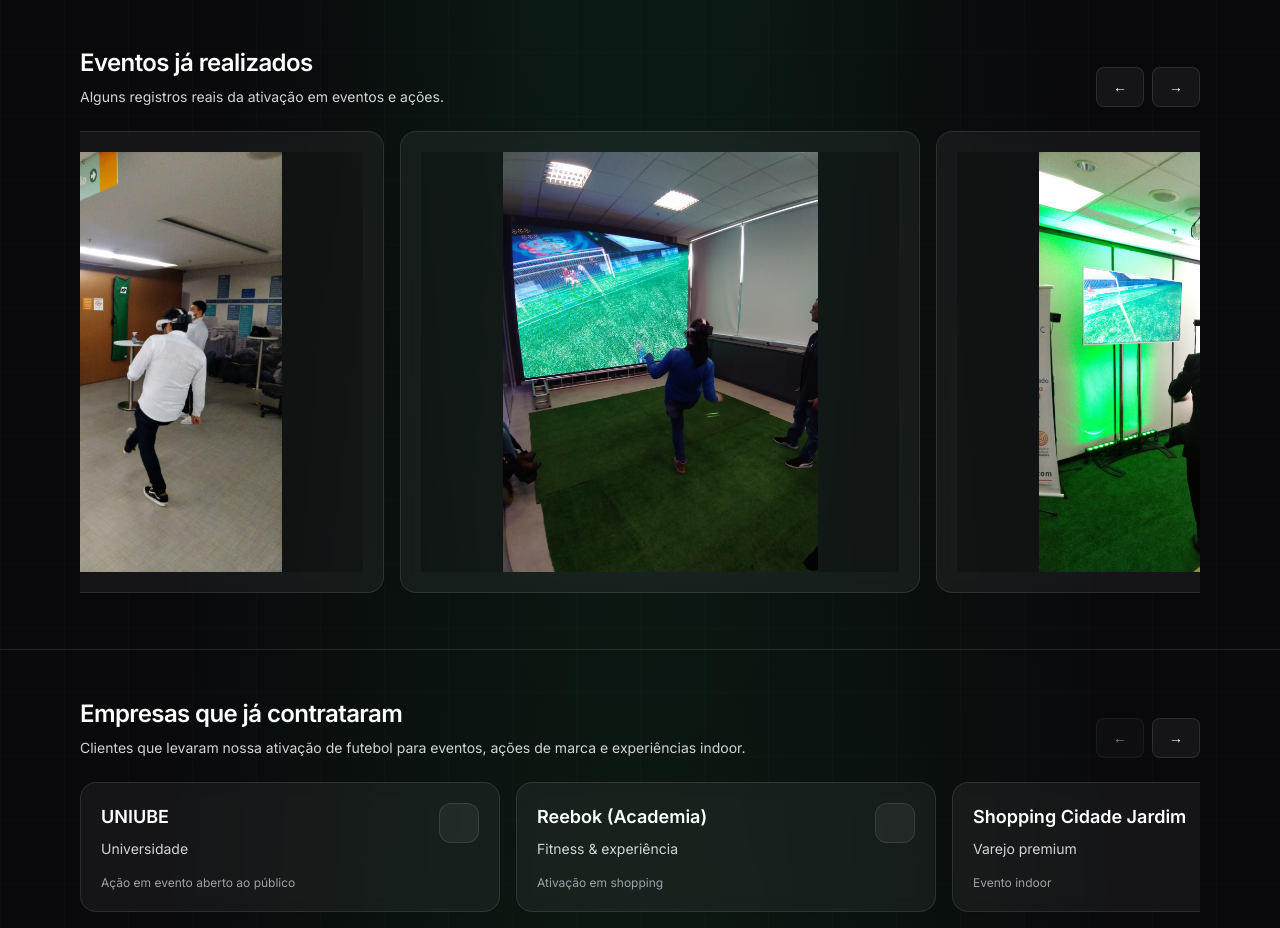
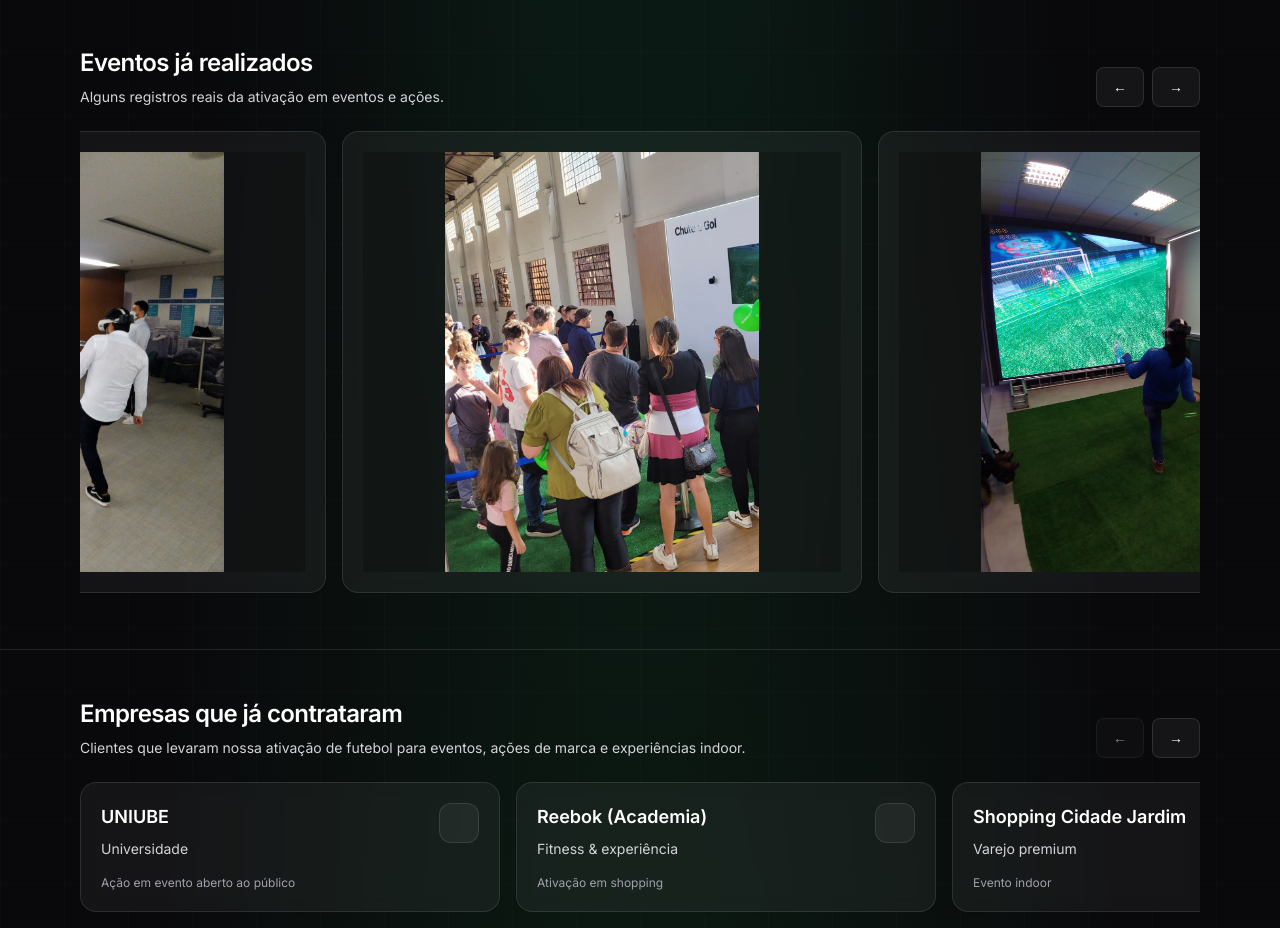
Before and after one commit to andersjc11/VRGH, a Next.js app: page /simulador-futebol-virtual in a window 1280 px wide. Shown: the part 2380-3308 px from the top of the page. Built offline with nearby package versions, Linux system fonts and the light colour scheme; no server answers.

Commit message:
Add nova foto ao carrossel

```diff
--- a/src/app/simulador-futebol-virtual/page.tsx
+++ b/src/app/simulador-futebol-virtual/page.tsx
@@ -401,6 +401,10 @@ export default function SimuladorFutebolVirtualPage() {
       {
         src: "/simulador-futebol-eventos-01.jpg",
         alt: "Ativação do simulador de futebol virtual em evento"
+      },
+      {
+        src: "/simulador-futebol-eventos-02.jpg",
+        alt: "Fila de participantes acompanhando a experiência de pênaltis em realidade virtual"
       },
       {
         src: "/simulador-futebol-eventos-03.jpg",
```
Also changed, not shown: public/simulador-futebol-eventos-02.jpg (added).
